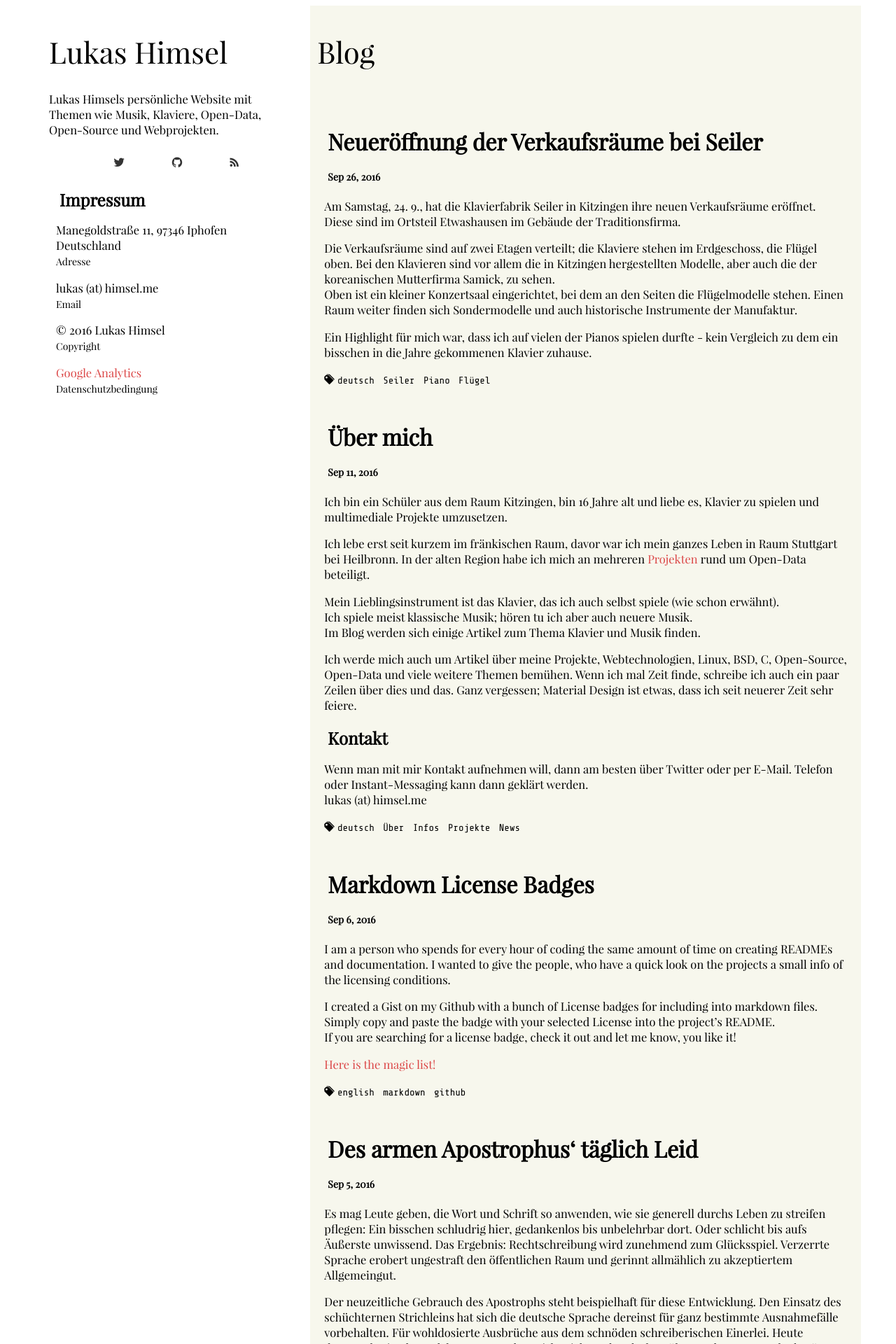
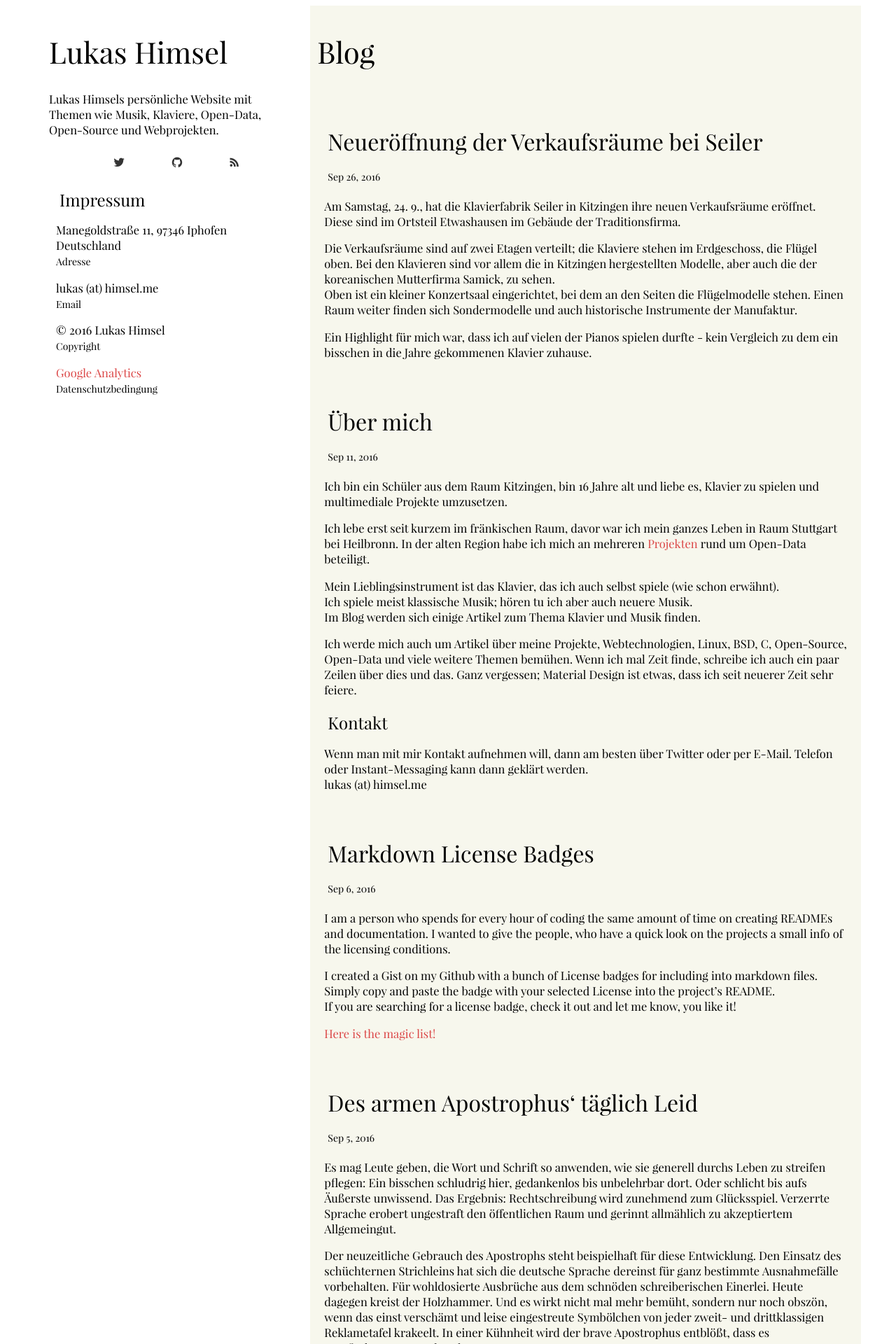
Before and after one commit to NishkaDG/lukas-h.github.io, a Jekyll site: the page built from index.html, in a window 1280 px wide. Shown: the top 1920 px of the page at 70% size. Built offline with Jekyll 4.4.1, drawn with Linux system fonts in a browser that asks for light colours; some web fonts are replaced; some of the changed text lies outside the part shown.

Commit message:
chips, no tags more

```diff
--- a/_posts/2016-09-05-der-deppenapostroph.md
+++ b/_posts/2016-09-05-der-deppenapostroph.md
@@ -2,7 +2,6 @@
 layout: post
 title:  "Des armen Apostrophus‘ täglich Leid"
 date:   2016-09-05 21:03:00 +0200
-tags: ['deutsch', 'Apostroph', 'Sprache']
 author: "Stephan Krückel"
 ---
 
--- a/_posts/2016-09-06-markdown-license-badges.md
+++ b/_posts/2016-09-06-markdown-license-badges.md
@@ -2,7 +2,6 @@
 layout: post
 title:  "Markdown License Badges"
 date:   2016-09-06 13:04:00 +0200
-tags: ['english', 'markdown', 'github']
 ---
 I am a person who spends for every hour of coding the same amount of time on creating READMEs
 and documentation. I wanted to give the people, who have a quick look on the projects a
--- a/_posts/2016-09-11-ueber-mich.md
+++ b/_posts/2016-09-11-ueber-mich.md
@@ -2,7 +2,6 @@
 layout: post
 title:  "Über mich"
 date:   2016-09-11 22:12:00 +0200
-tags: ['deutsch', 'Über', 'Infos', 'Projekte', 'News']
 ---
 
 Ich bin ein Schüler aus dem Raum Kitzingen, bin 16 Jahre alt und liebe es, Klavier zu spielen und multimediale Projekte umzusetzen.
--- a/_posts/2016-09-26-seiler-neueröffnung.md
+++ b/_posts/2016-09-26-seiler-neueröffnung.md
@@ -2,7 +2,6 @@
 layout: post
 title:  "Neueröffnung der Verkaufsräume bei Seiler"
 date:   2016-09-26 17:30:00 +0200
-tags: ['deutsch', 'Seiler', 'Piano', 'Flügel']
 ---
 
 Am Samstag, 24. 9., hat die Klavierfabrik Seiler in Kitzingen ihre neuen Verkaufsräume eröffnet. Diese sind im Ortsteil Etwashausen im Gebäude der Traditionsfirma.
--- a/assets/css/main.css
+++ b/assets/css/main.css
@@ -23,6 +23,7 @@
 h6{ font-size: 18px; }
 h2, h3, h4, h5, h6{
     margin: 20px 5px 0px;
+    font-weight: 400;
 }
 small{
     font-size: 14px;
@@ -95,9 +96,17 @@
 .post-content h4{ font-size: 20px; }
 .post-content h5{ font-size: 18px; }
 .post-content h6{ font-size: 16px; }
-.author{
+.chip{
+    display: inline-block;
+    height: 30px;
     font-size: 14px;
     font-weight: 500;
+    line-height: 30px;
+    padding: 0 10px;
+    border-radius: 15px;
+    background-color: #fff;
+    margin-bottom: 5px;
+    margin-right: 5px;
 }
 .tag{
     font-size: 14px;
--- a/index.html
+++ b/index.html
@@ -12,16 +12,8 @@
 		</div>
 
 		{% if post.author %}
-		<p class="author" itemprop="author" itemscope itemtype="http://schema.org/Person">
-			<span itemprop="name">Ein Artikel von {{ post.author }}</span><br>
-		</p>
-		{% endif %}
-		{% if post.tags %}
-		<span>
-			<i class="icon ion-pricetags"></i>
-			{% for tag in post.tags %}
-			<span class="tag">{{ tag }}</span>&ensp;
-			{% endfor %}
+		<span class="chip" itemprop="author" itemscope itemtype="http://schema.org/Person">
+			<span itemprop="name">Ein Artikel von {{ post.author }}</span>
 		</span>
 		{% endif %}
 
```
